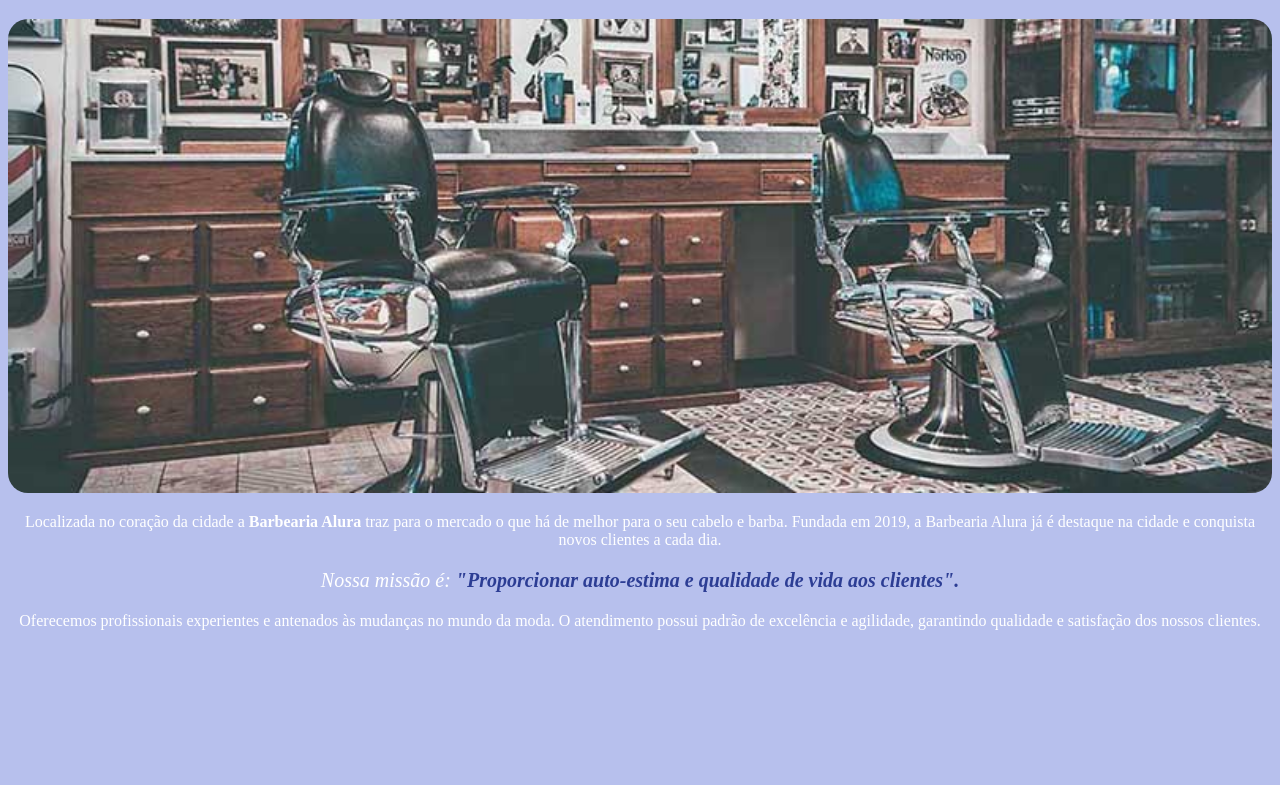
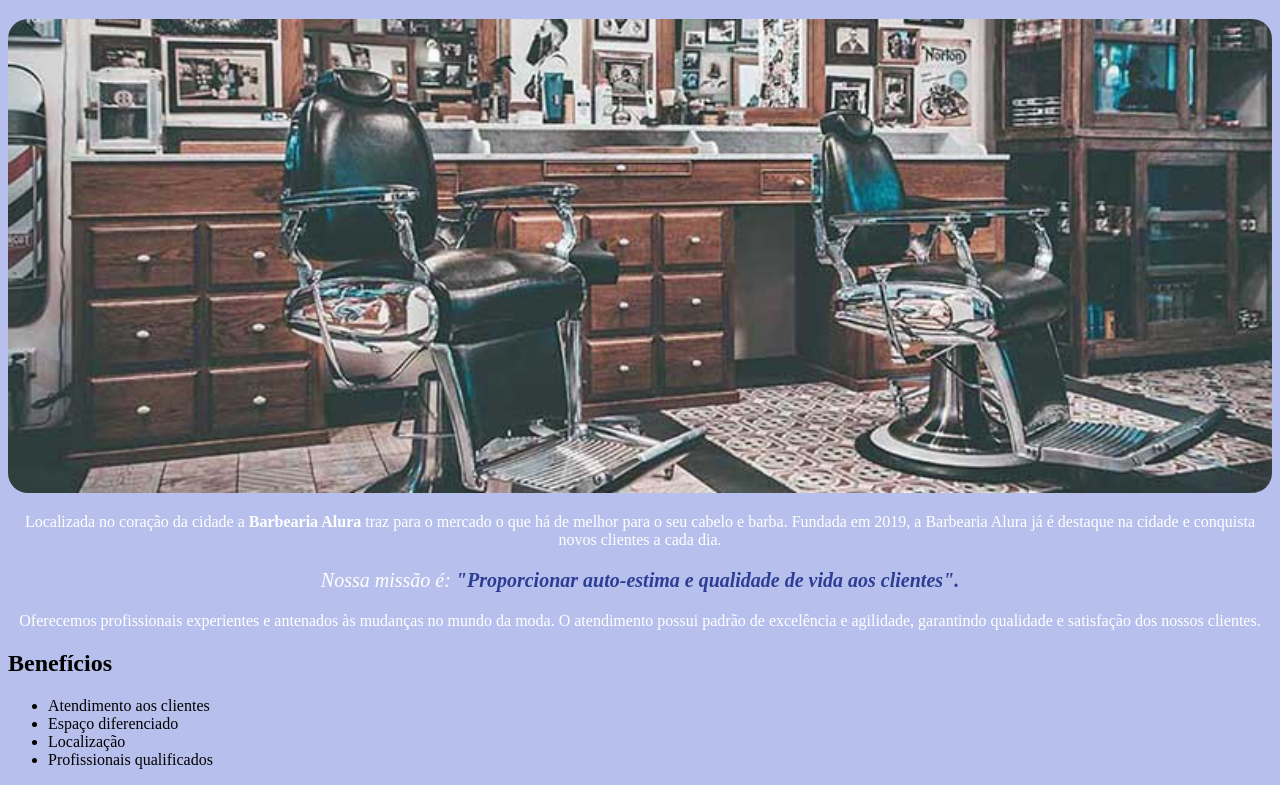
Before and after one commit to codandoemrosa/cursos-alura, a plain HTML site: page curso-de-html-e-css/index.html in a window 1280 px wide. Shown: the part 98-883 px from the top of the page. Before the commit the page ends 800 px from the top, so only its background shows below. Drawn offline with Linux system fonts and the light colour scheme.

Commit message:
updated index.html

```diff
--- a/curso-de-html-e-css/index.html
+++ b/curso-de-html-e-css/index.html
@@ -16,6 +16,13 @@
         <p>Oferecemos profissionais experientes e antenados às mudanças no mundo da moda. O atendimento possui padrão de
             excelência e agilidade, garantindo qualidade e satisfação dos nossos clientes.</p>
 
+        <h2>Benefícios</h2>
+        <ul>
+            <li class="itens">Atendimento aos clientes</li>
+            <li class="itens">Espaço diferenciado</li>
+            <li class="itens">Localização</li>
+            <li class="itens">Profissionais qualificados</li>
+        </ul>
     </body>
 
 </html>
```
